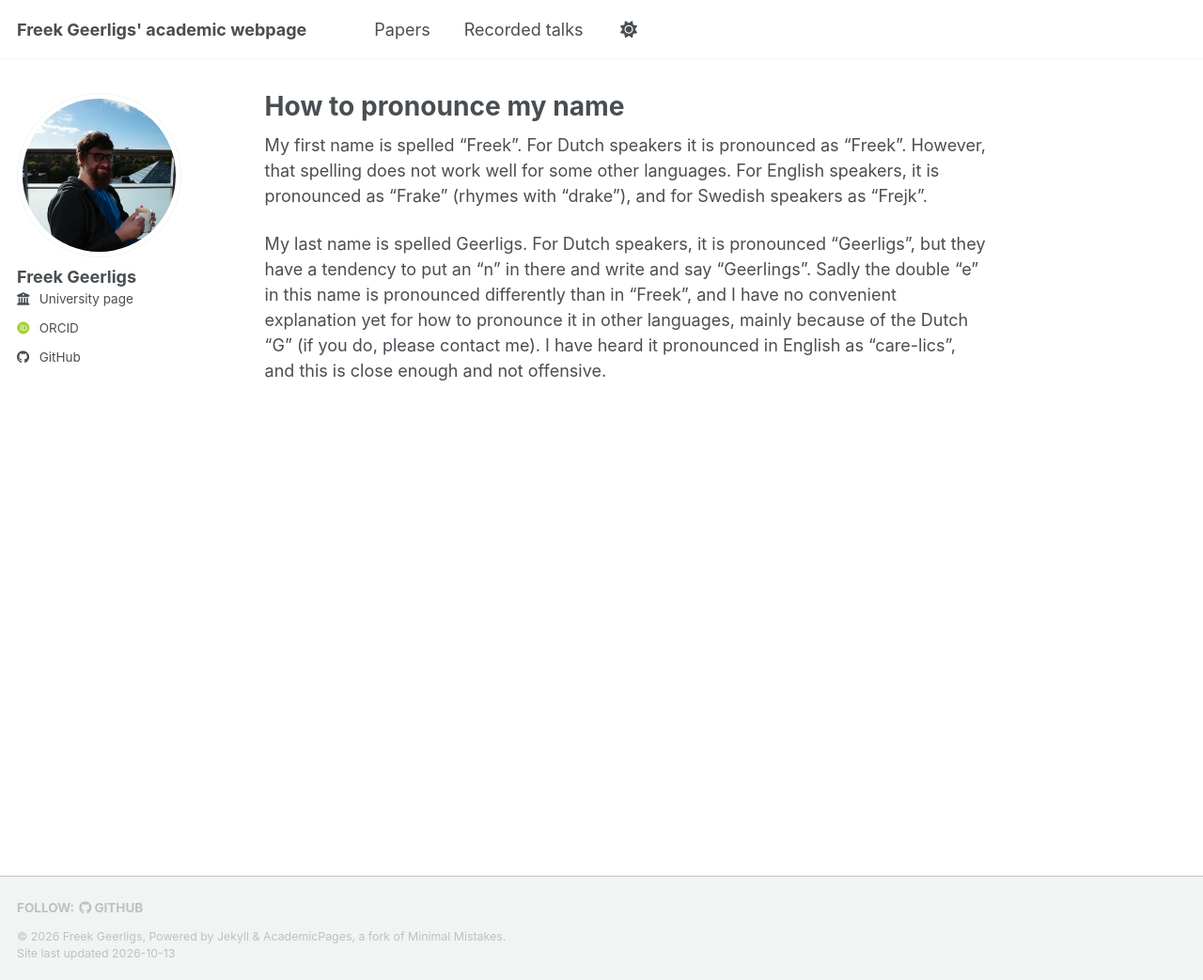
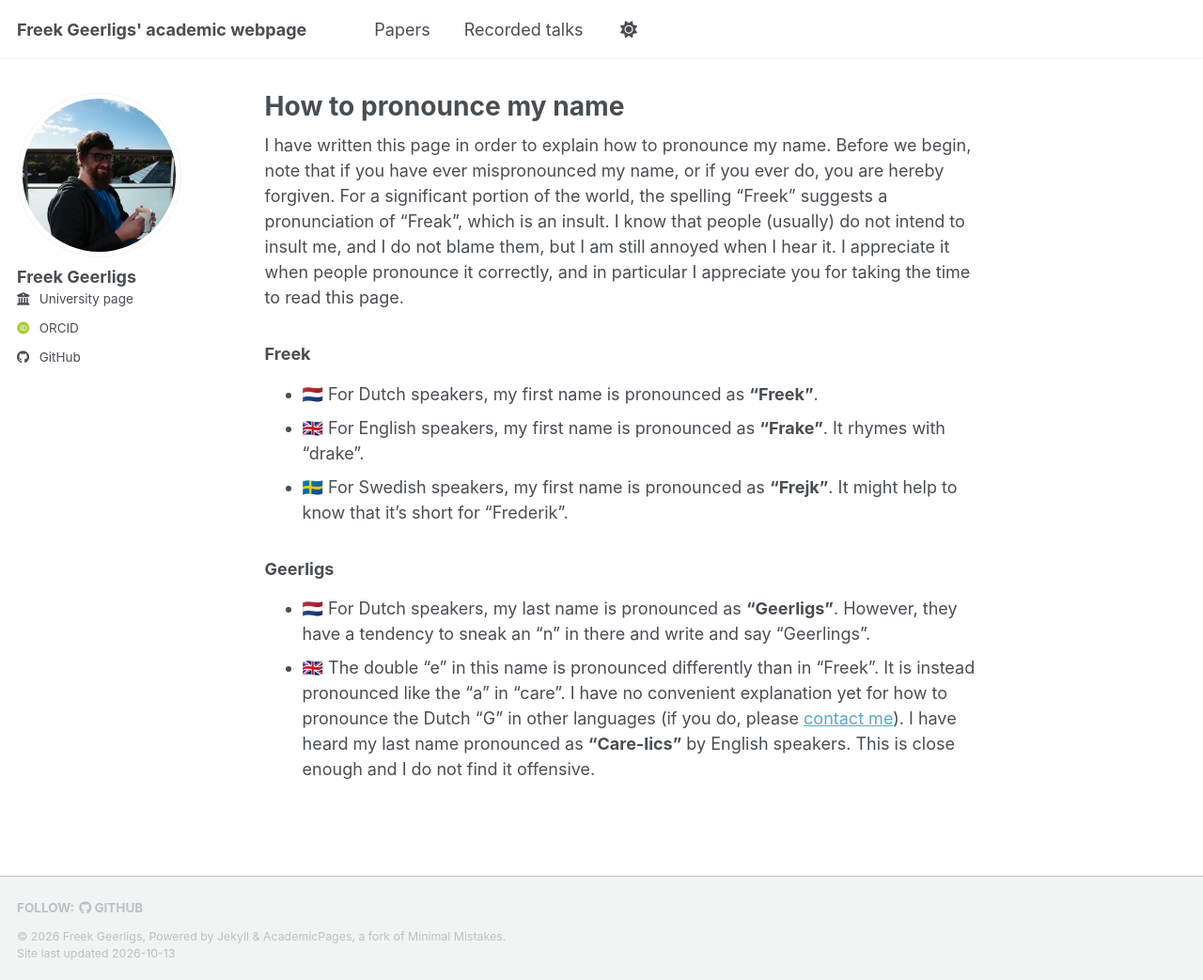
Before and after one commit to Freek98/Freek98.github.io, a Jekyll site: the page built from _pages/name.md, in a window 1280 px wide and 1043 px high. Shown: the whole window at 94% size. Built offline with Jekyll 4.4.1, drawn with Linux system fonts in a browser that asks for light colours; some web fonts are replaced; a script bundle is joined from its source files by our own code; library files that are not in the unit come from our copies.

Commit message:
refined name explanation a bit.

```diff
--- a/_pages/name.md
+++ b/_pages/name.md
@@ -6,7 +6,15 @@ redirect_from:
   - /Freek
   - /freek
 ---
+I have written this page in order to explain how to pronounce my name. Before we begin, note that if you have ever mispronounced my name, or if you ever do, you are hereby forgiven. For a significant portion of the world, the spelling "Freek" suggests a pronunciation of "Freak", which is an insult. I know that people (usually) do not intend to insult me, and I do not blame them, but I am still annoyed when I hear it. I appreciate it when people pronounce it correctly, and in particular I appreciate you for taking the time to read this page.
 
-My first name is spelled "Freek". For Dutch speakers it is pronounced as "Freek". However, that spelling does not work well for some other languages. For English speakers, it is pronounced as "Frake" (rhymes with "drake"), and for Swedish speakers as "Frejk".
+### Freek
 
-My last name is spelled Geerligs. For Dutch speakers, it is pronounced "Geerligs", but they have a tendency to put an "n" in there and write and say "Geerlings". Sadly the double "e" in this name is pronounced differently than in "Freek", and I have no convenient explanation yet for how to pronounce it in other languages, mainly because of the Dutch "G" (if you do, please contact me). I have heard it pronounced in English as "care-lics", and this is close enough and not offensive.
+- 🇳🇱 For Dutch speakers, my first name is pronounced as **"Freek"**.
+- 🇬🇧 For English speakers, my first name is pronounced as **"Frake"**. It rhymes with "drake".
+- 🇸🇪 For Swedish speakers, my first name is pronounced as **"Frejk"**. It might help to know that it's short for "Frederik".
+
+### Geerligs
+
+- 🇳🇱 For Dutch speakers, my last name is pronounced as **"Geerligs"**. However, they have a tendency to sneak an "n" in there and write and say "Geerlings".
+- 🇬🇧 The double "e" in this name is pronounced differently than in "Freek". It is instead pronounced like the "a" in "care". I have no convenient explanation yet for how to pronounce the Dutch "G" in other languages (if you do, please [contact me](https://www.chalmers.se/en/persons/geerligs/)). I have heard my last name pronounced as **"Care-lics"** by English speakers. This is close enough and I do not find it offensive.
```
